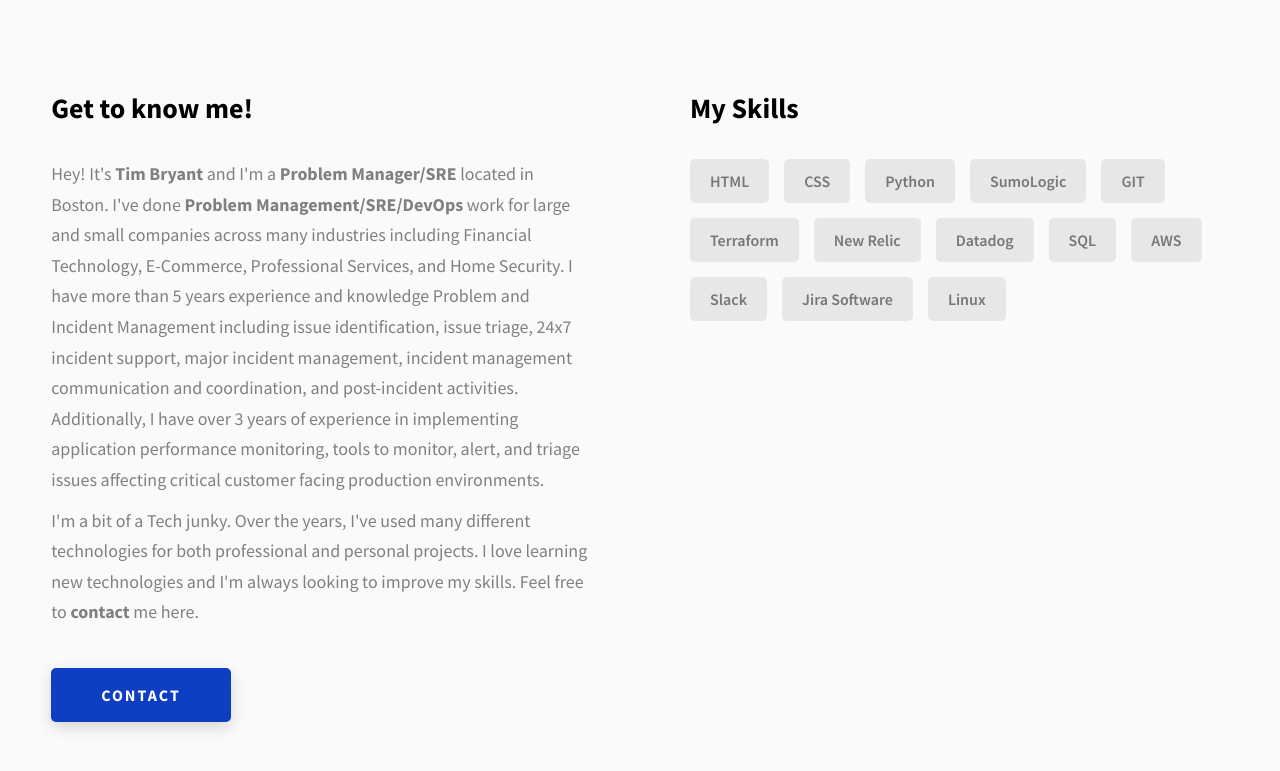
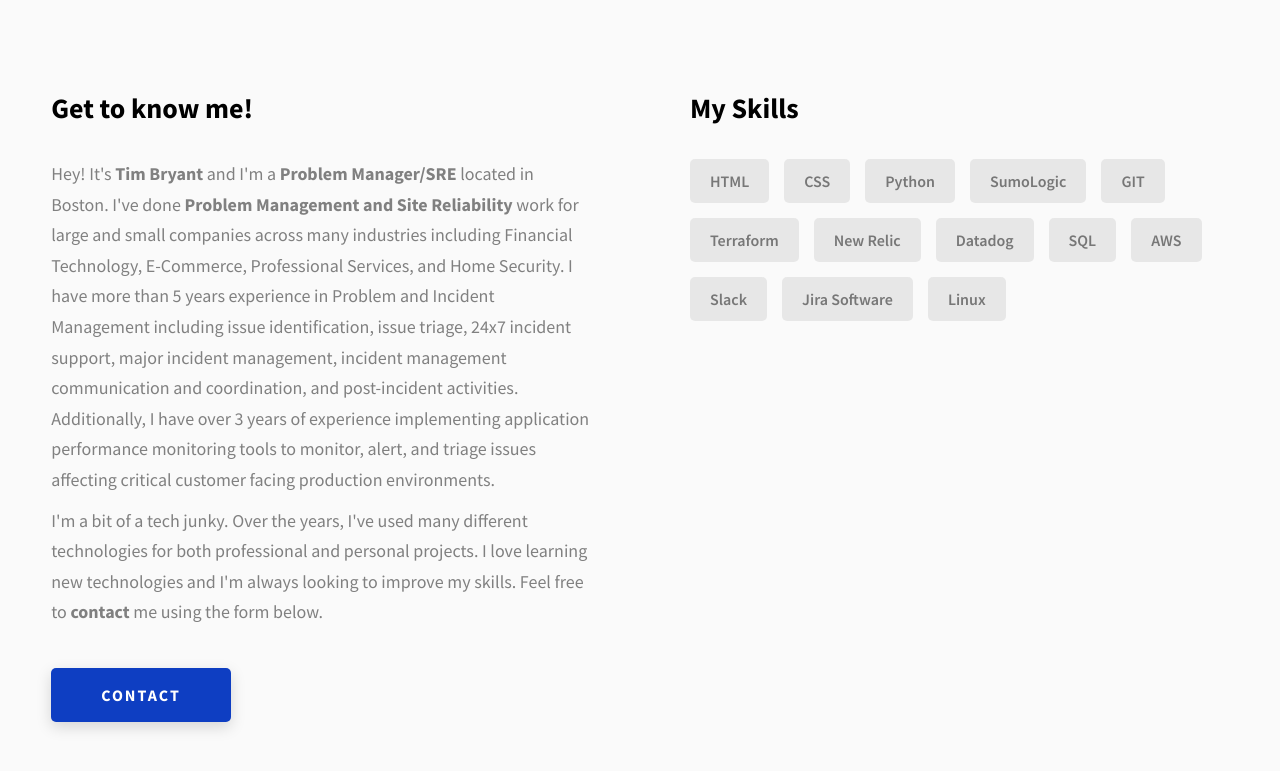
Before and after one commit to timmyb824/timothy-bryant, a website: page index.html in a window 1280 px wide. Shown: the part 1082-1853 px from the top of the page. Drawn offline with Linux system fonts and the light colour scheme.

Commit message:
Fix multiple typos

```diff
--- a/index.html
+++ b/index.html
@@ -149,19 +149,19 @@
                 <strong>Tim Bryant</strong>
                 and I'm a <strong> Problem Manager/SRE </strong> located in
                 Boston. I've done
-                <strong> Problem Management/SRE/DevOps </strong>
+                <strong> Problem Management and Site Reliability </strong>
                 work for large and small companies across many industries including
                 Financial Technology, E-Commerce, Professional Services, and Home Security.
-                I have more than 5 years experience and knowledge Problem and Incident Management including issue identification,
+                I have more than 5 years experience in Problem and Incident Management including issue identification,
                 issue triage, 24x7 incident support, major incident management, incident management communication and coordination,
-                and post-incident activities. Additionally, I have over 3 years of experience in implementing application performance monitoring,
+                and post-incident activities. Additionally, I have over 3 years of experience implementing application performance monitoring
                 tools to monitor, alert, and triage issues affecting critical customer facing production environments.
               </p>
               <p class="about__content-details-para">
-                I'm a bit of a Tech junky. Over the years, I've used
+                I'm a bit of a tech junky. Over the years, I've used
                 many different technologies for both professional and personal projects. I love
                 learning new technologies and I'm always looking to improve my skills. Feel free to
-                <strong>contact</strong> me here.
+                <strong>contact</strong> me using the form below.
               </p>
             </div>
             <a href="./#contact" class="btn btn--med btn--theme dynamicBgClr"
@@ -245,14 +245,14 @@
                 found on my Linkedin.
               </p>
               <div>
-                              <a
+                <a
                 href="https://github.com/timmyb824/todo_app"
                 class="btn btn--med btn--theme dynamicBgClr"
                 target="_blank"
                 >Repository</a
               >
               &nbsp;
-                            <a
+                <a
                 href="https://todo.timothybryantjr.com"
                 class="btn btn--med btn--theme dynamicBgClr"
                 target="_blank"
```
